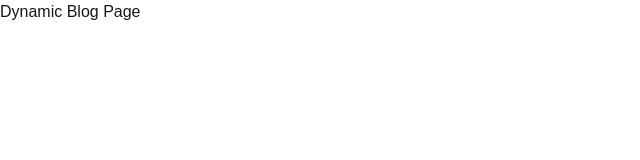
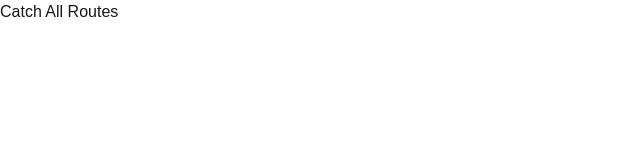
Before and after one commit to nayeem-miah/explore-with-my-next-app, a Next.js app: page /blog/1 in a window 1280 px wide. Shown: the top 160 px of the page, without its empty margins (0-640 px from the left). Built offline with nearby package versions, Linux system fonts and the light colour scheme.

Commit message:
routing and dyanmic routing , catch all routing

```diff
--- /dev/null
+++ b/src/app/blog/[...slug]/page.tsx
@@ -0,0 +1,13 @@
+
+const CatchAllRoutes = async ({ params }:
+    {
+        params: Promise<{ slug: string[] }>
+    }
+) => {
+    console.log(await params);
+    return (
+        <div>Catch All Routes</div>
+    )
+}
+
+export default CatchAllRoutes
--- a/src/app/blog/[blogid]/page.tsx
+++ b/src/app/blog/[blogid]/page.tsx
@@ -1,9 +1,12 @@
-import React from 'react'
 
-function DynamicBlogPage() {
+const DynamicBlogPage = async ({ params }:
+    { params: Promise<{ blogId: string }> }
+) => {
+    const { blogId } = await params;
+
     return (
-        <div>Dynamic Blog Page</div>
+        <div>dynamic blog {blogId}</div>
     )
 }
 
-export default DynamicBlogPage
+export default DynamicBlogPage;
```
Also changed, not shown: 1 other file (tests, documents, lock files or other folders).
